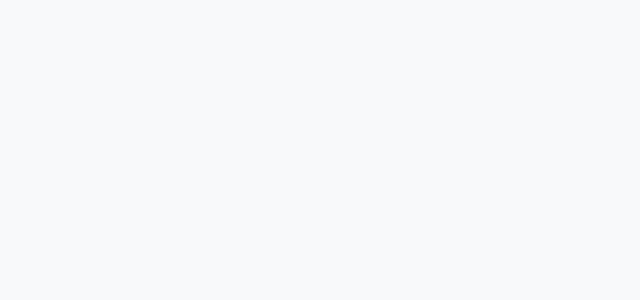
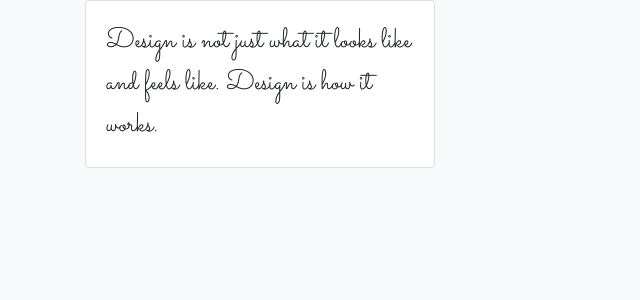
Before and after one commit to yusuphiqbal/vue-quotes-app, a Vue app: page / in a window 1280 px wide. Shown: the top 300 px of the page, without its empty margins (0-640 px from the left). Built offline with nearby package versions, Linux system fonts and the light colour scheme.

Commit message:
Display The QuoteGrid component with a single quote for testing

```diff
--- a/src/App.vue
+++ b/src/App.vue
@@ -1,13 +1,24 @@
 <template>
   <div class="container">
-
+    <app-quote-grid :quotes="quotes"></app-quote-grid>
   </div>
 </template>
 
 <script>
+import QuoteGrid from './components/QuoteGrid.vue'
 
 export default {
-
+  data() {
+    return {
+      quotes: [
+        'Design is not just what it looks like and feels like. Design is how it works.'
+      ],
+      maxQuotes: 10
+    }
+  },
+  components: {
+    appQuoteGrid: QuoteGrid
+  }
 }
 </script>
 
```
